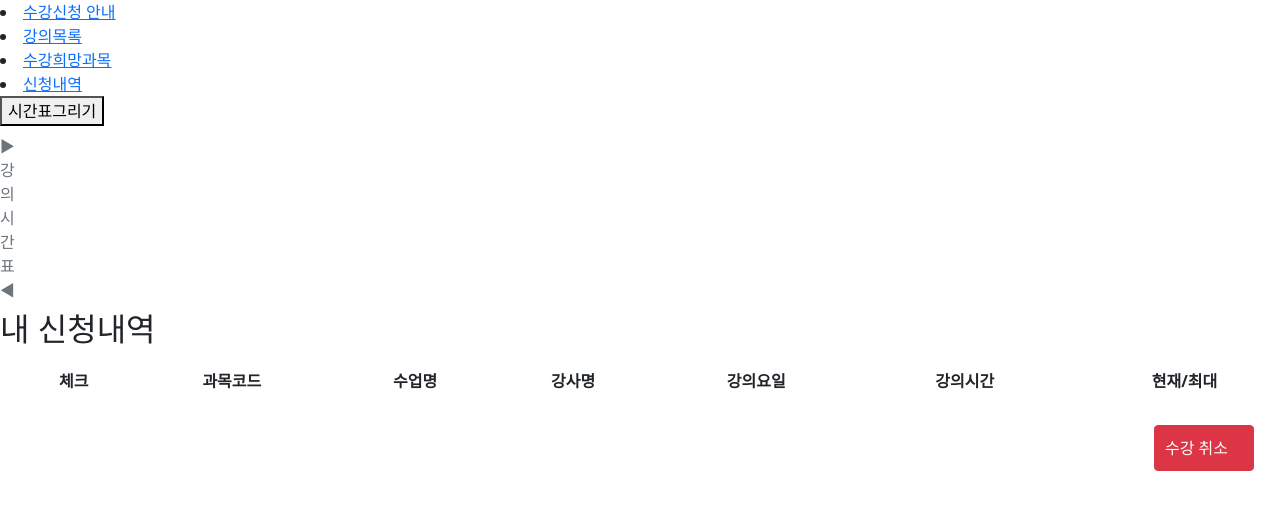
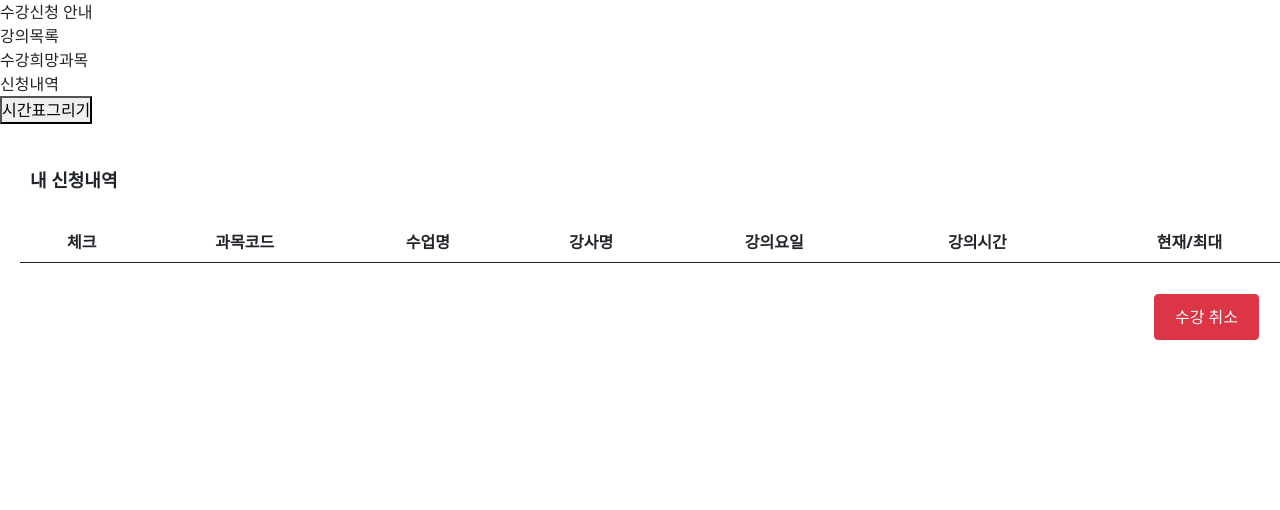
Before and after one commit to mottoslo/toyproject_sugang, a Flask app: page /myclass in a window 1280 px wide. Shown: the top 510 px of the page. Run offline with Flask 3, Linux system fonts and the light colour scheme; lists and menus that the app fills with data are empty; some web fonts are replaced.

Commit message:
수강내역 화면 디자인 추가

```diff
--- a/static/css/myclasspage.css
+++ b/static/css/myclasspage.css
@@ -1,3 +1,24 @@
+@charset "utf-8";
+* {margin: 0; padding: 0;}
+*, *:before, *:after{box-sizing: border-box;}
+html{overflow-y: scroll;}
+body{min-width: 320px;}
+li{list-style: none;}
+a{text-decoration: none; color: inherit;}
+img{border: 0; vertical-align: middle;}
+fieldset{border: none;}
+input, select, button, textarea{vertical-align: middle;}
+button, input[type=button], input[type=image]{cursor: pointer;}
+.blind,legend{position: absolute; left: -9999px;}
+table{border-collapse: collapse;}
+caption{text-indent: -9999px; height: 0; overflow: hidden; font-size: 0;}
+strong,em,address,th{font-weight: normal; font-style: normal;}
+h1,h2,h3,h4,h5,h6{font-weight: normal; font-size: 100%;}
+.skipmenu a{background: #000; color: #fff; position: absolute; left: 0; top: -500px; width: 100%; text-align: center; padding: 8px 0;z-index: 9999;}
+.skipmenu a:focus{top: 0;}
+button{cursor: pointer;}
+img, video{max-width: 100%}
+
 .enroll_list{
     width: 100%;
     margin: 20px;
@@ -6,7 +27,18 @@
 
 .btn{
     display: flex;
-    flex-direction: row-reverse;
     align-items: center;
-    padding: 10px 25px 10px 10px;
+    padding: 10px 20px;
+    justify-content: right;
+    text-align: center;
 }
+
+h2{
+    font-size: 18px;
+    font-weight: bold;
+    margin: 30px;
+}
+
+th{
+    font-weight: bold;
+}
--- a/templates/myclasspage.html
+++ b/templates/myclasspage.html
@@ -175,7 +175,7 @@
                     <caption>▶ 강의 시간표 ◀</caption>
                 </table>
             <h2>내 신청내역</h2>
-            <table class="enroll_list">
+            <table class="enroll_list table table-hover">
                 <thead>
                     <th>체크</th>
                     <th>과목코드</th>
```
